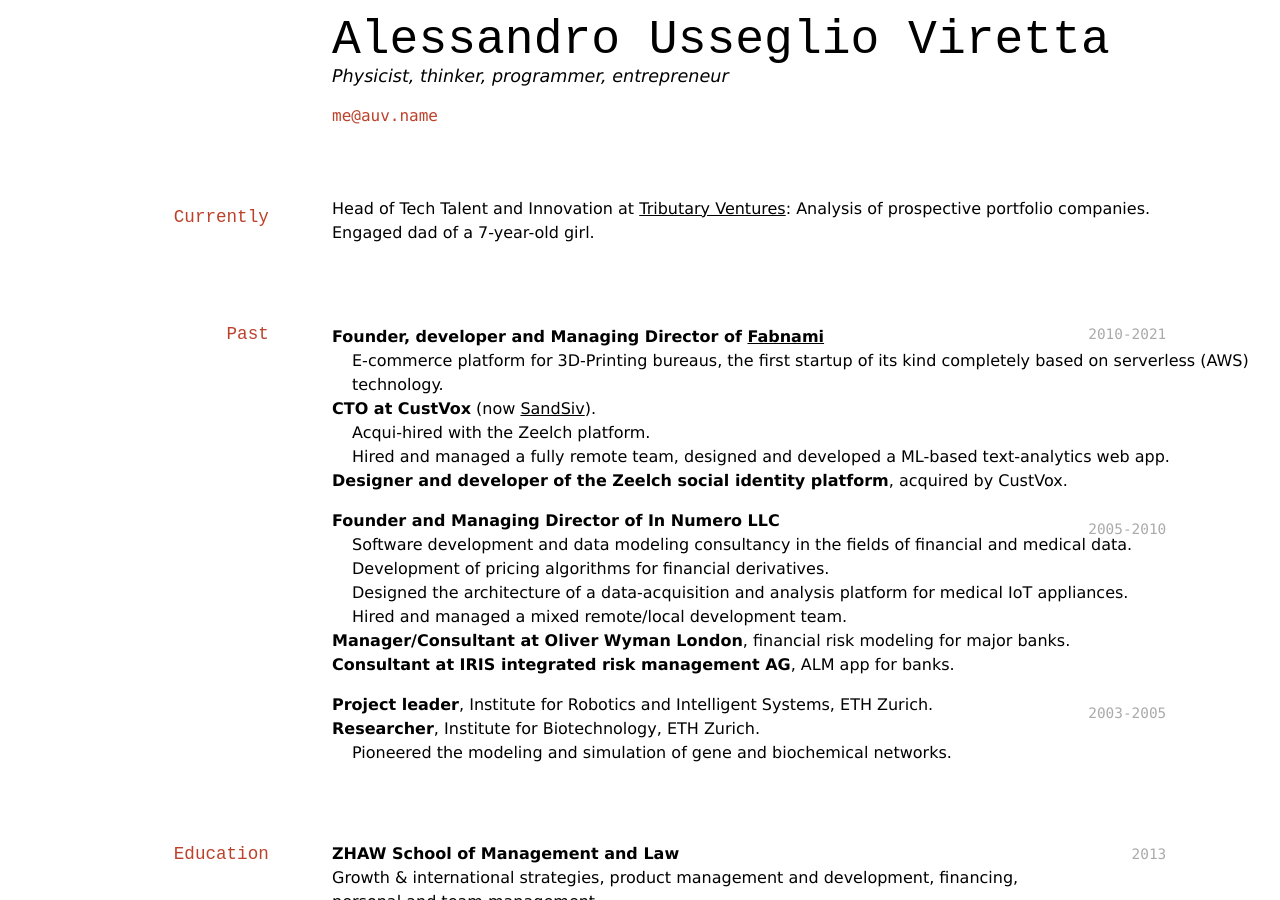
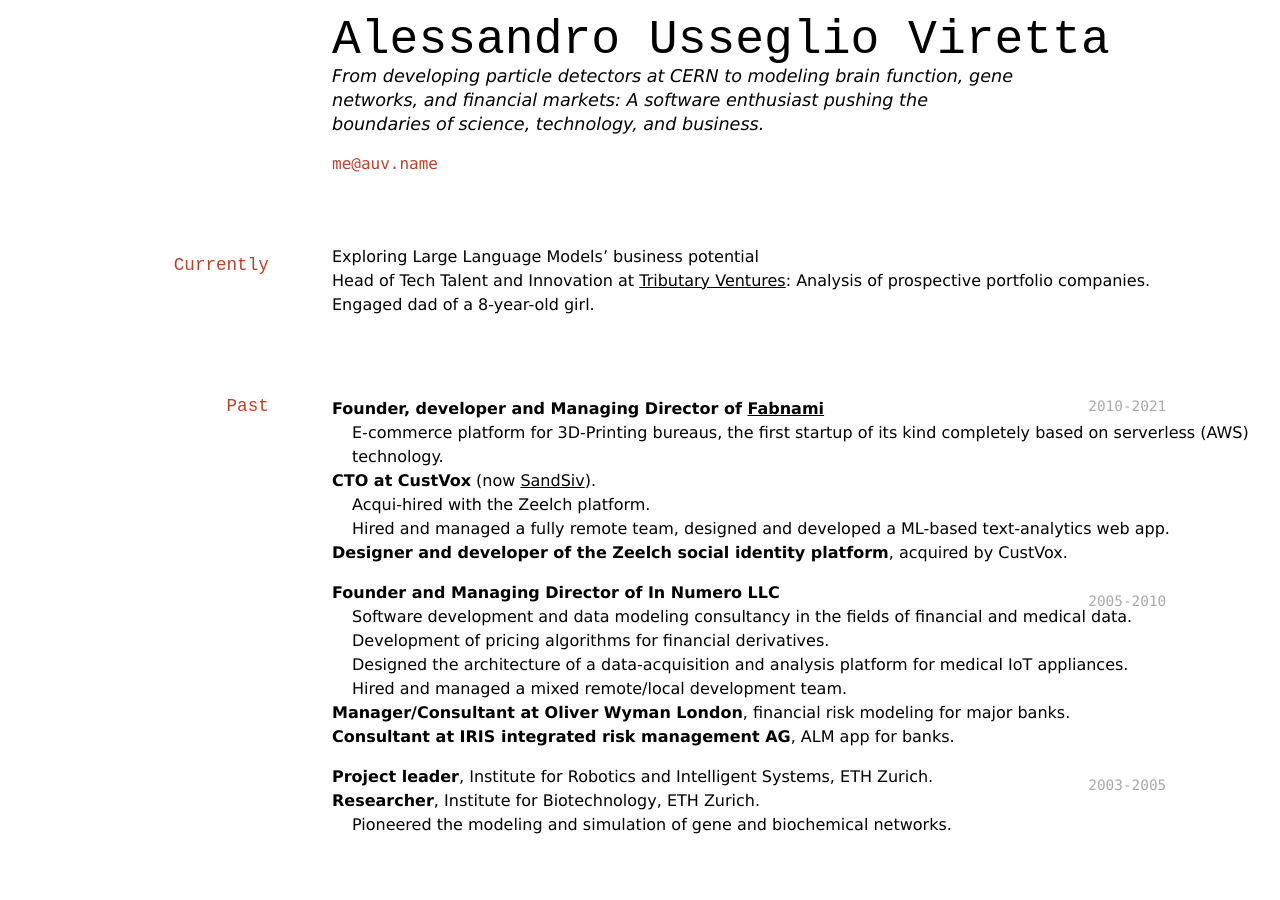
Before and after one commit to aus70/aus70.github.io, a Jekyll site: the page built from index.md, in a window 1280 px wide and 900 px high. Built offline with Jekyll 4.4.1, drawn with Linux system fonts in a browser that asks for light colours.

Commit message:
updated qt's age and my bio

```diff
--- a/index.md
+++ b/index.md
@@ -3,7 +3,8 @@ layout: cv
 title: Dr Alessandro Usseglio Viretta's CV
 ---
 # Alessandro Usseglio Viretta
-Physicist, thinker, programmer, entrepreneur
+
+From developing particle detectors at CERN to modeling brain function, gene networks, and financial markets: A software enthusiast pushing the boundaries of science, technology, and business.
 
 <div id="webaddress">
 <a href="mailto:me@auv.name">me@auv.name</a>
@@ -12,8 +13,9 @@ Physicist, thinker, programmer, entrepreneur
 
 ## Currently
 
+* Exploring Large Language Models' business potential
 * Head of Tech Talent and Innovation at [Tributary Ventures](https://tributaryventures.com): Analysis of prospective portfolio companies.
-* Engaged dad of a 7-year-old girl.
+* Engaged dad of a 8-year-old girl.
 
 ## Past
 
```
